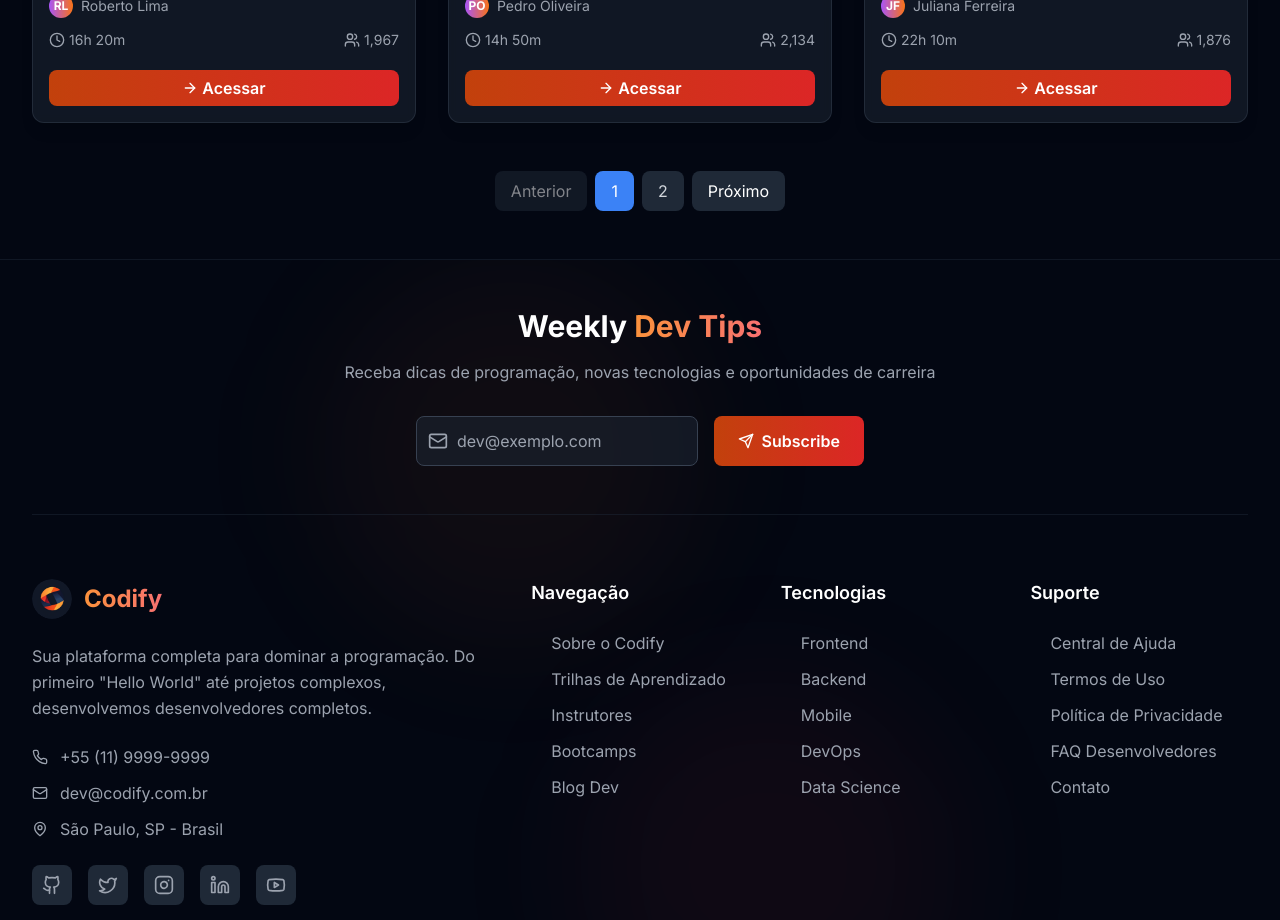
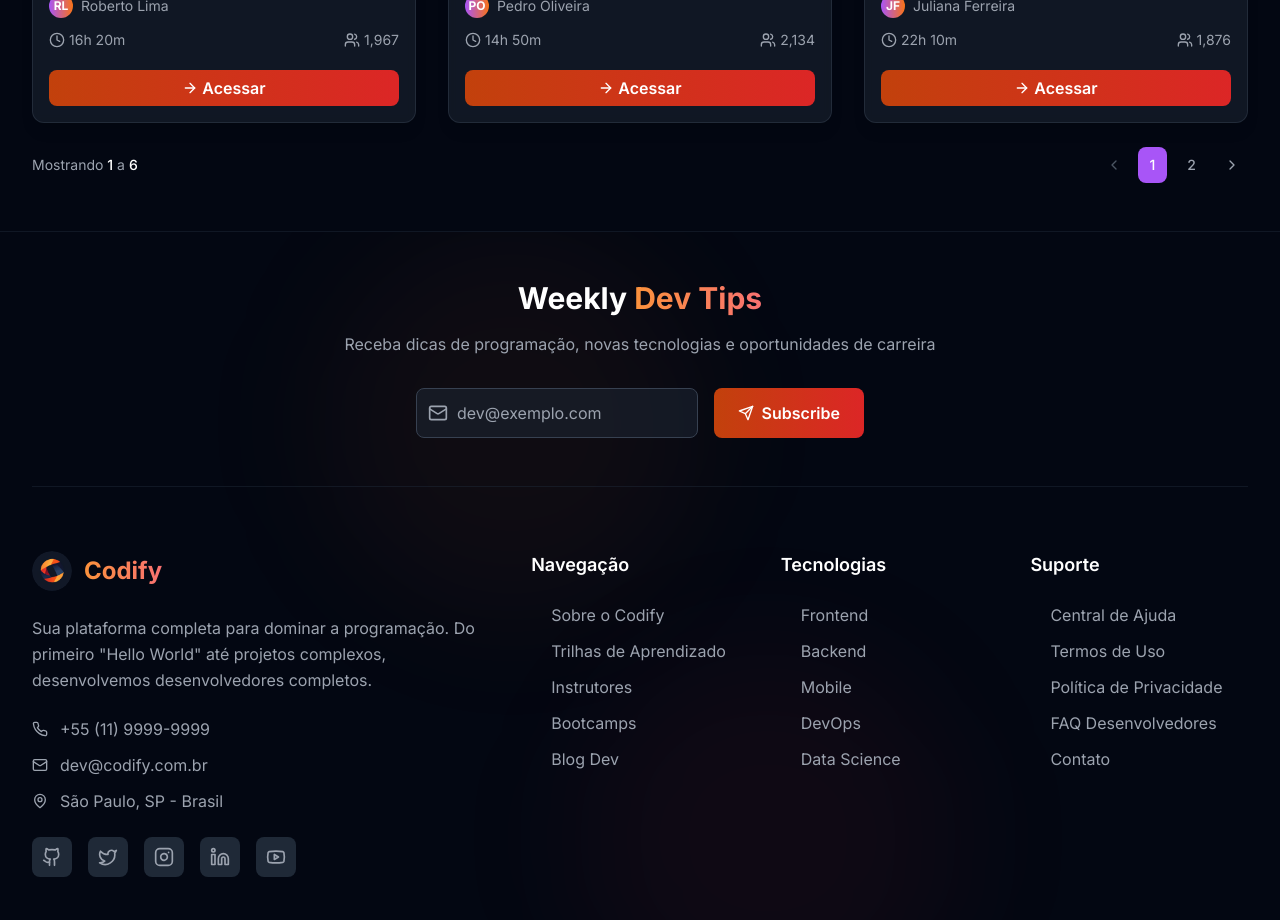
Before and after one commit to kenjiThiago/ProjetoBD2, a Next.js app in the folder frontend/: page /cursos in a window 1280 px wide. Shown: the part 1340-2260 px from the top of the page. Built offline with nearby package versions, Linux system fonts and the light colour scheme.

Commit message:
[front] Melhorado a páginação das páginas.

```diff
--- a/frontend/src/app/cursos/components/CoursePageContent.tsx
+++ b/frontend/src/app/cursos/components/CoursePageContent.tsx
@@ -32,6 +32,7 @@ export default function CursosPageContent() {
     selectedLevel,
     selectedAccess,
     sortBy,
+    totalItems,
     setSearchTerm,
     setSelectedCategory,
     setSelectedLevel,
@@ -174,6 +175,8 @@ export default function CursosPageContent() {
                 <Pagination
                   currentPage={currentPage}
                   totalPages={totalPages}
+                  totalItems={totalItems}
+                  itemsPerPage={6}
                 />
               </>
             ) : (
--- a/frontend/src/app/empresas/page.tsx
+++ b/frontend/src/app/empresas/page.tsx
@@ -32,6 +32,7 @@ export default function EmpresasPage() {
     selectedJobType,
     selectedJobLevel,
     activeTab,
+    totalItems,
     setSearchTerm,
     setSelectedIndustry,
     setSelectedSize,
@@ -206,6 +207,8 @@ export default function EmpresasPage() {
                 <Pagination
                   currentPage={currentPage}
                   totalPages={totalPages}
+                  totalItems={totalItems}
+                  itemsPerPage={6}
                 />
               </>
             ) : (
--- a/frontend/src/components/pagination/DashboardPagination.tsx
+++ b/frontend/src/components/pagination/DashboardPagination.tsx
@@ -69,7 +69,7 @@ export default function DashboardPagination({
   const endItem = Math.min(currentPage * itemsPerPage, totalItems)
 
   return (
-    <div className="flex flex-col sm:flex-row items-center justify-between gap-4 pt-6 border-t border-gray-700/50">
+    <div className="flex flex-col sm:flex-row items-center justify-between gap-4 pt-6">
       {/* Items info */}
       <div className="text-sm text-gray-400">
         Mostrando <span className="font-medium text-white">{startItem}</span> a{' '}
--- a/frontend/src/components/pagination/Pagination.tsx
+++ b/frontend/src/components/pagination/Pagination.tsx
@@ -1,15 +1,20 @@
 'use client'
 
 import { motion } from 'framer-motion'
+import { ChevronLeft, ChevronRight } from 'lucide-react'
 
 interface PaginationProps {
   currentPage: number
   totalPages: number
+  totalItems: number
+  itemsPerPage: number
 }
 
 export default function Pagination({
   currentPage,
-  totalPages
+  totalPages,
+  totalItems,
+  itemsPerPage,
 }: PaginationProps) {
   if (totalPages <= 1) return null
 
@@ -60,31 +65,36 @@ export default function Pagination({
   }
 
   const visiblePages = getVisiblePages()
-  console.log(visiblePages)
+  const startItem = (currentPage - 1) * itemsPerPage + 1
+  const endItem = Math.min(currentPage * itemsPerPage, totalItems)
 
   return (
-    <motion.div
-      className="flex justify-center items-center space-x-2 mt-12"
-      initial={{ opacity: 0, y: 20 }}
-      animate={{ opacity: 1, y: 0 }}
-      transition={{ duration: 0.6, delay: 0.3 }}
-    >
+    <div className="flex flex-col sm:flex-row items-center justify-between gap-4 pt-6">
+      <div className="text-sm text-gray-400">
+        Mostrando <span className="font-medium text-white">{startItem}</span> a{' '}
+        <span className="font-medium text-white">{endItem}</span>
+      </div>
+
+      <div className="flex items-center space-x-2">
         <motion.button
-        className="px-4 py-2 bg-gray-800 text-white rounded-lg disabled:opacity-50 disabled:cursor-not-allowed hover:bg-gray-700 transition-colors"
           onClick={handlePreviousPage}
           disabled={currentPage === 1}
-        whileHover={{ scale: currentPage === 1 ? 1 : 1.05 }}
-        whileTap={{ scale: currentPage === 1 ? 1 : 0.95 }}
+          className={`p-2 rounded-lg transition-colors ${currentPage === 1
+              ? 'text-gray-600 cursor-not-allowed'
+              : 'text-gray-400 hover:text-white hover:bg-gray-700'
+            }`}
+          whileHover={currentPage > 1 ? { scale: 1.05 } : {}}
+          whileTap={currentPage > 1 ? { scale: 0.95 } : {}}
         >
-        Anterior
+          <ChevronLeft className="w-4 h-4" />
         </motion.button>
 
         {visiblePages.map((page) => (
           <motion.button
             key={page}
-          className={`px-4 py-2 rounded-lg transition-colors ${currentPage === page
-              ? 'bg-blue-500 text-white'
-              : 'bg-gray-800 text-gray-300 hover:bg-gray-700'
+            className={`px-3 py-2 rounded-lg text-sm font-medium transition-colors ${currentPage === page
+                ? 'bg-purple-500 text-white'
+                : 'text-gray-400 hover:text-white hover:bg-gray-700'
               }`}
             onClick={() => handlePageChange(page)}
             whileHover={{ scale: 1.05 }}
@@ -96,14 +106,18 @@ export default function Pagination({
         )}
 
         <motion.button
-        className="px-4 py-2 bg-gray-800 text-white rounded-lg disabled:opacity-50 disabled:cursor-not-allowed hover:bg-gray-700 transition-colors"
           onClick={handleNextPage}
           disabled={currentPage === totalPages}
-        whileHover={{ scale: currentPage === totalPages ? 1 : 1.05 }}
-        whileTap={{ scale: currentPage === totalPages ? 1 : 0.95 }}
+          className={`p-2 rounded-lg transition-colors ${currentPage === totalPages
+            ? 'text-gray-600 cursor-not-allowed'
+            : 'text-gray-400 hover:text-white hover:bg-gray-700'
+            }`}
+          whileHover={currentPage < totalPages ? { scale: 1.05 } : {}}
+          whileTap={currentPage < totalPages ? { scale: 0.95 } : {}}
         >
-        Próximo
+          <ChevronRight className="w-4 h-4" />
         </motion.button>
-    </motion.div>
+      </div>
+    </div>
   )
 }
--- a/frontend/src/hooks/useCompanyFilters.ts
+++ b/frontend/src/hooks/useCompanyFilters.ts
@@ -93,6 +93,7 @@ export function useCompanyFilters() {
     selectedJobType,
     selectedJobLevel,
     activeTab,
+    totalItems: filteredJobs.length,
     setSearchTerm,
     setSelectedIndustry,
     setSelectedSize,
--- a/frontend/src/hooks/useCourseFilters.ts
+++ b/frontend/src/hooks/useCourseFilters.ts
@@ -70,6 +70,7 @@ export function useCourseFilters(initialSearchTerm: string = '') {
     selectedLevel,
     selectedAccess,
     sortBy,
+    totalItems: filteredCourses.length,
     setSearchTerm,
     setSelectedCategory,
     setSelectedLevel,
```
Lines whose indentation alone changed are shown as unchanged.
